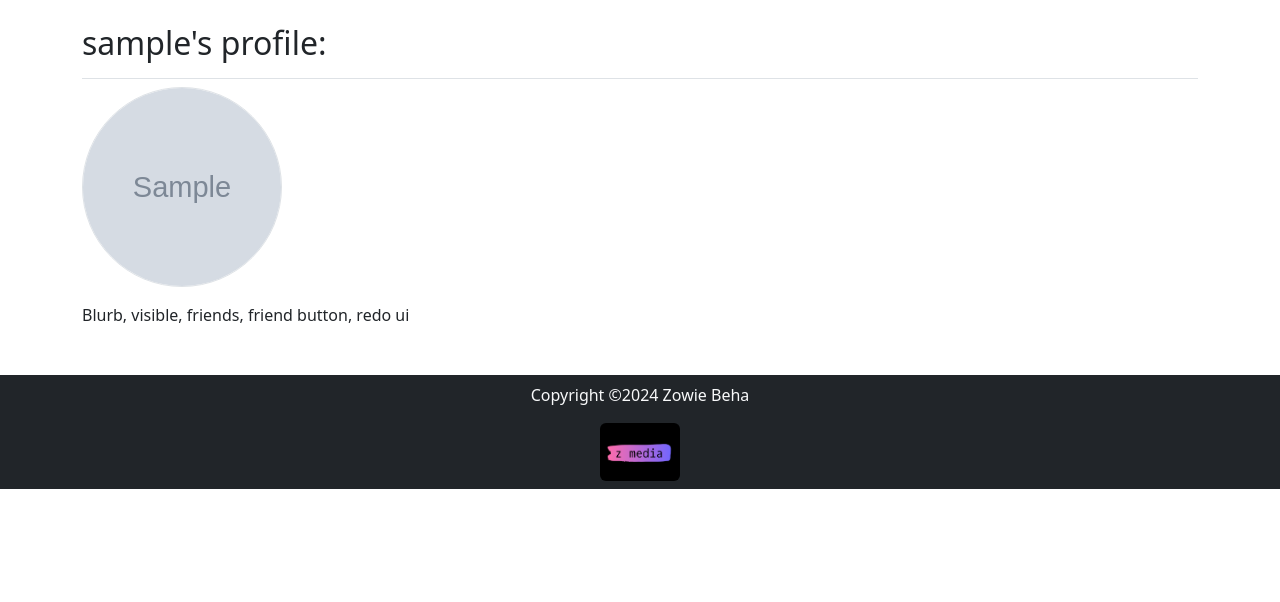
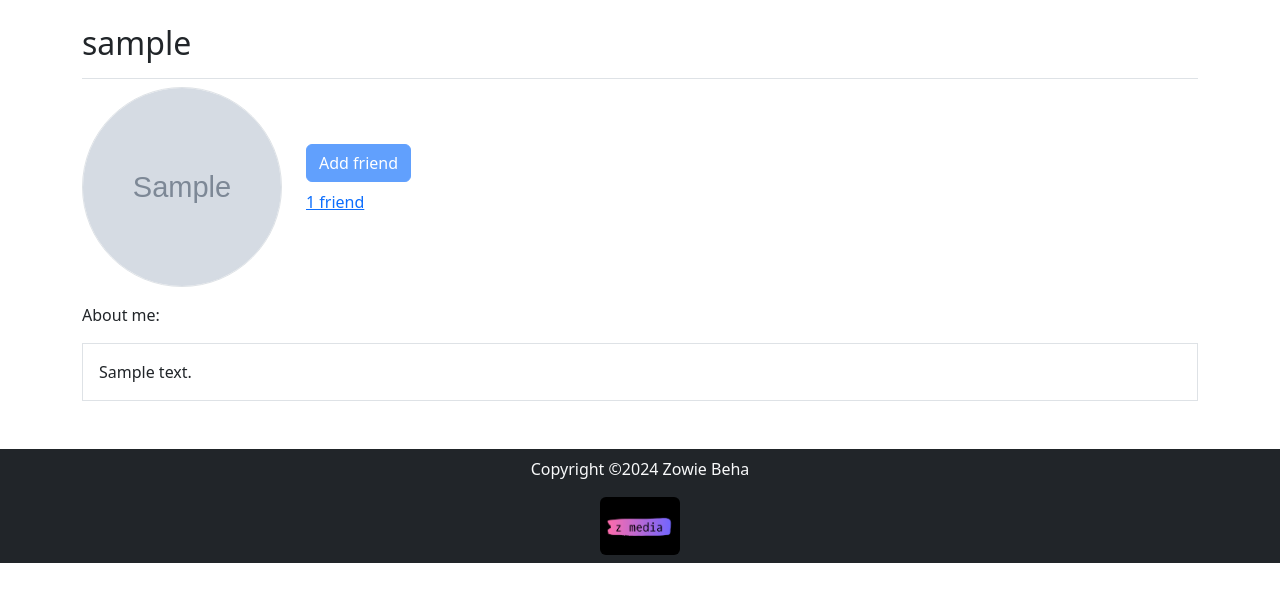
Before and after one commit to 1zzowiebeha/learning_log, a Django app: page /profiles/00000000-0000-0000-0000-000000000001/ in a window 1280 px wide. Shown: the part 58-660 px from the top of the page. Run offline with Django 5.2, Linux system fonts and the light colour scheme; a user stored in the database is signed in; tables that the repository leaves empty hold one stand-in row (values such as "Sample post"); grey boxes marked "Sample" are stand-in pictures; some libraries are stand-ins or nearby versions.

Commit message:
Implement social features
Implement profile, profile authentication/
authorization, friends feature

```diff
--- a/profiles/models.py
+++ b/profiles/models.py
@@ -85,6 +85,10 @@ class UserProfile(models.Model):
                             editable=False)
     user = models.OneToOneField(to=User,
                                 on_delete=models.CASCADE)
+    # If profile_image doesn't update on the client's side,
+    #   the browser may be caching an old version.
+    # The user should clear their cookies until we find a better
+    #   solution.
     profile_image = models.ImageField(
         upload_to=create_name,
         default=DEFAULT_IMAGE_PATH,
--- a/profiles/templates/profiles/profile.html
+++ b/profiles/templates/profiles/profile.html
@@ -3,12 +3,51 @@
 {% load django_bootstrap5 %}
 
 {% block page_header %}
-    <h2>{{ profile.user.username }}'s profile:</h2>
+    {% if profile.is_public or user == profile.user or is_current_user_a_friend %}
+        <h2>{{ profile.user.username }}</h2>
+    {% else %}
+        <p>Profile hidden</p>
+    {% endif %}
 {% endblock page_header %}
 
 {% block content %}
-    <img class="rounded-circle border" src="{{ MEDIA_URL }}{{ profile.profile_image.url }}"
-         width="200" height="200">
 
-    <p class="mt-3">Blurb, visible, friends, friend button, redo ui</p>
+    {% if profile.is_public or user == profile.user or is_current_user_a_friend %}
+        <div class="d-flex flex-row mb-3 justify-content-center align-items-center">
+            <img class="rounded-circle border" src="{{ MEDIA_URL }}{{ profile.profile_image.url }}"
+                width="200" height="200">
+            <div class="col ms-3">
+                <div class="ms-2 mx-right">
+                    <form action="{% url 'profiles:add_friend' profile.uuid %}"
+                          method="POST">
+                        {% csrf_token %}
+                        <button class="btn btn-primary
+                                       {% if is_current_user_a_friend or profile.user == user %}
+                                            disabled
+                                       {% endif %}"
+                                type="submit">
+                            Add friend
+                        </button>
+                    </form>
+                </div>
+                <p class="mt-2 ms-2">
+                    <a href="{% url 'profiles:view_friends' profile.uuid %}">
+                        {{ profile.friends.count }} friend{% if profile.friends.count > 1 %}s{% endif %}
+                    </a>
+                </p>
+            </div>
+        </div>
+
+        <p>About me:</p>
+        <p class="border p-3">
+            {% if profile.bio_text %}
+                {{ profile.bio_text|linebreaksbr }}
+            {% else %}
+                This user hasn't written anything about themselves.
+            {% endif %}
+        </p>
+
+    {% else %}
+        <p>This is a private profile.</p>
+    {% endif %}
 {% endblock content %}
--- a/profiles/templates/profiles/settings.html
+++ b/profiles/templates/profiles/settings.html
@@ -13,10 +13,10 @@
     <img class="rounded-circle" src="{{ MEDIA_URL }}{{ user.userprofile.profile_image.url }}"
          width="250" height="250">
 
-    <form class="mb-3" action="{% url 'profiles:upload_profile_image' %}"
+    <form class="mb-3" action="{% url 'profiles:update_profile_settings' %}"
           method='post' enctype='multipart/form-data'>
         {% csrf_token %}
         {% bootstrap_form form %}
-        {% bootstrap_button button_type="submit" content="Upload" %}
+        {% bootstrap_button button_type="submit" content="Save Settings" %}
     </form>
 {% endblock content %}
--- a/profiles/urls.py
+++ b/profiles/urls.py
@@ -11,6 +11,9 @@ urlpatterns = [
     # .. isn't supplied.
     #   path('login/', LoginView.as_view(redirect_authenticated_user=True), name="login"),
     path('<uuid:profile_uuid>/', views.profile, name="profile"),
+    path('<uuid:profile_uuid>/add_friend/', views.add_friend, name="add_friend"),
+    path('<uuid:profile_uuid>/friends/', views.view_friends, name="view_friends"),
+
     path('settings/', views.settings, name="settings"),
-    path('settings/upload_profile_image/', views.upload_profile_image, name="upload_profile_image"),
+    path('settings/update_profile_settings/', views.update_profile_settings, name="update_profile_settings"),
 ]
--- a/profiles/views.py
+++ b/profiles/views.py
@@ -1,62 +1,115 @@
 from django.http import HttpRequest
 from django.shortcuts import render, redirect, get_object_or_404
 from django.contrib.auth.decorators import login_required
+from django.core.exceptions import BadRequest
+from django.db.models import Subquery
 
 from .models import UserProfile
-from .forms import ProfileImageForm
+from .forms import ProfileSettingsForm
+
+@login_required
+def view_friends(request: HttpRequest, profile_uuid: str):
+    """View friends list for the given user profile."""
+    requested_profile = get_object_or_404(UserProfile, uuid=profile_uuid)
+
+    current_user_profile = request.user.userprofile
+    is_current_user_a_friend = requested_profile.friends.filter(
+        uuid=current_user_profile.uuid
+    ).exists()
+
+    friends_list = requested_profile.friends.all()
+
+    context = {
+        'friends_list': friends_list,
+        'profile': requested_profile,
+        'is_current_user_a_friend': is_current_user_a_friend,
+    }
+
+    return render(request, 'profiles/friends_list.html', context)
+
+@login_required
+def add_friend(request: HttpRequest, profile_uuid: str):
+    """Add a friend to the user's friends list."""
+    current_user_profile = get_object_or_404(UserProfile, user=request.user)
+
+    if request.method == "POST":
+        # Can't friend yourself!
+        if current_user_profile.uuid == profile_uuid:
+            raise BadRequest
+        else:
+            friend_profile = get_object_or_404(UserProfile, uuid=profile_uuid)
+            current_user_profile.friends.add(friend_profile)
+
+            return redirect("profiles:profile", profile_uuid=profile_uuid)
+    else:
+        raise BadRequest
 
 
 @login_required
 def settings(request: HttpRequest):
-    # use CBVs
-    form = ProfileImageForm
+    """UserProfile settings page."""
+    # TODO: use CBVs
+
+    current_user_profile = get_object_or_404(UserProfile, user=request.user)
+
+    form = ProfileSettingsForm(instance=current_user_profile)
+
     context = {
-        'form': form
+        'form': form,
     }
     return render(request, 'profiles/settings.html', context)
 
 
 @login_required
-def upload_profile_image(request: HttpRequest):
-
+def update_profile_settings(request: HttpRequest):
+    """Process the ProfileSettingsForm POST data,
+    or return a ProfileSettingsForm for a GET request."""
     # Use CBVs to reduce repetition
 
     # for max security use s3 to separate media files from your code execution
     #   environment
 
+    # should never 404, since the user is known to be authenticated
+    #   via login_required.
+    current_user_profile = get_object_or_404(UserProfile, user=request.user)
+
     if request.method == "POST":
-        # should never 404, since the user is authenticated.
-        profile = get_object_or_404(UserProfile, user=request.user)
 
-        form = ProfileImageForm(
-            instance=request.user.userprofile,
+        form = ProfileSettingsForm(
+            instance=current_user_profile,
             data=request.POST,
             files=request.FILES
         )
         if form.is_valid():
             form.save()
 
-            return redirect('profiles:upload_profile_image')
+            return redirect('profiles:settings')
     else:
-        form = ProfileImageForm(
-            instance=request.user.userprofile,
+        form = ProfileSettingsForm(
+            instance=current_user_profile,
         )
 
     context = {
         'form': form
     }
 
-    # invalid form / get
+    # invalid form, or a get request
     return render(request, 'profiles/settings.html', context)
         #https://stackoverflow.com/questions/3648421/only-accept-a-certain-file-type-in-filefield-server-side
 
 @login_required
 def profile(request: HttpRequest, profile_uuid: str):
     """Display a userprofile."""
-    profile = get_object_or_404(UserProfile, uuid=profile_uuid)
+    requested_profile = get_object_or_404(UserProfile, uuid=profile_uuid)
+
+    current_user_profile = request.user.userprofile
+    is_current_user_a_friend = requested_profile.friends.filter(
+        uuid=current_user_profile.uuid
+    ).exists()
 
     context = {
-        "profile": profile
+        "profile": requested_profile,
+        'is_current_user_a_friend': is_current_user_a_friend,
     }
 
     return render(request, 'profiles/profile.html', context)
```
Also changed, not shown: profiles/forms.py (+20 -4 lines), profiles/templates/profiles/friends_list.html (added, +48 -0 lines), roadmap.md (+10 -0 lines).
